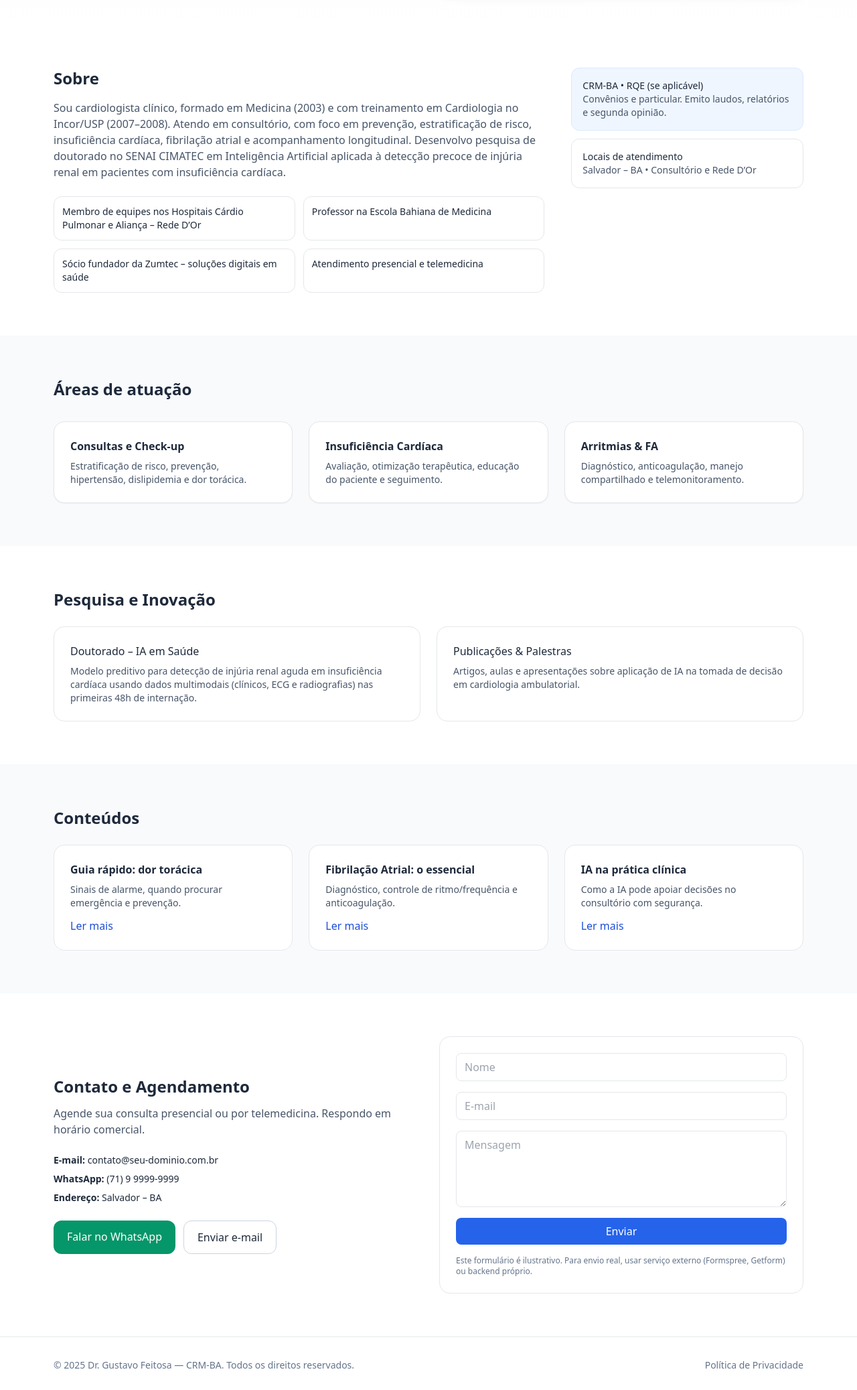
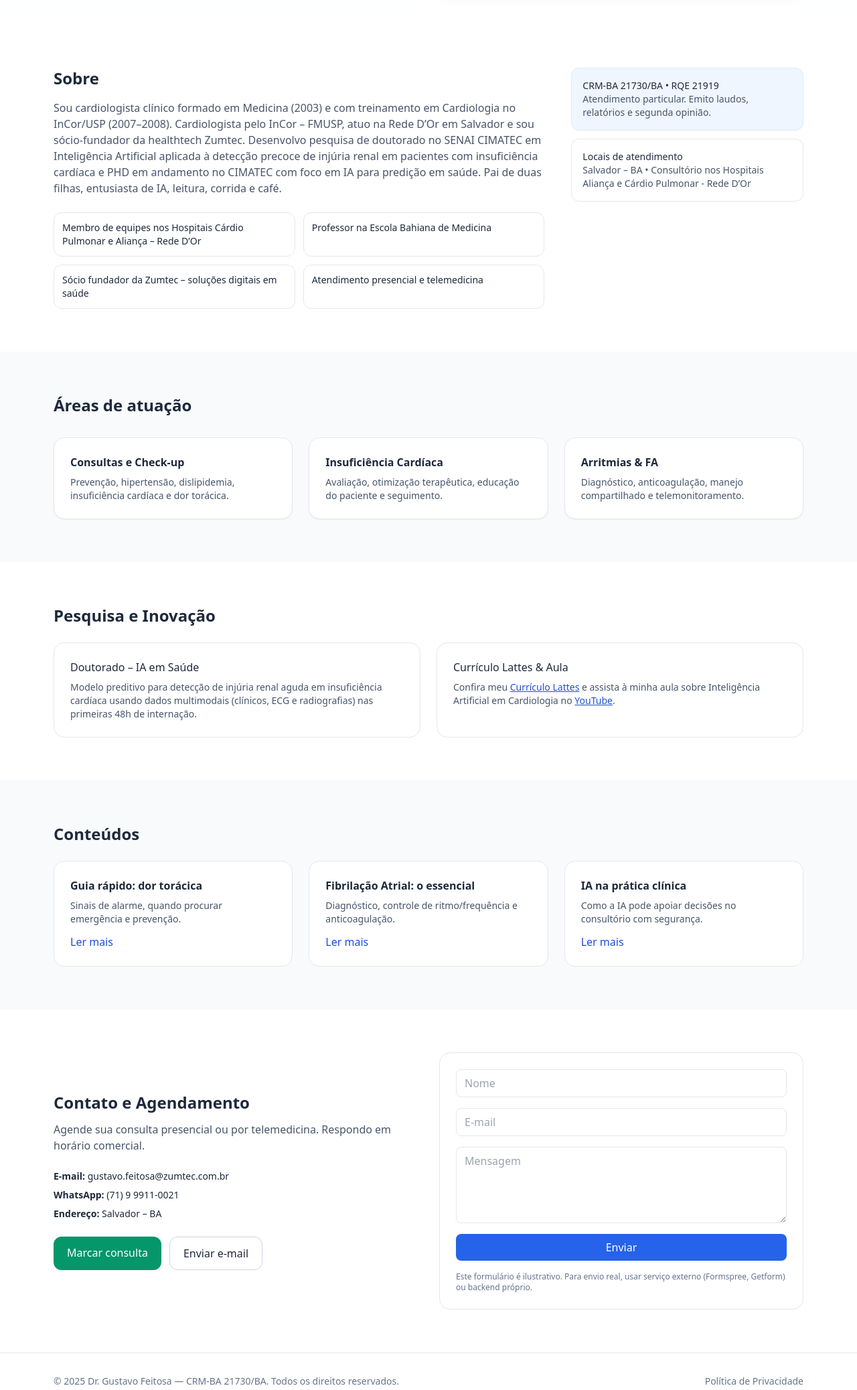
Before and after one commit to GustavoFeitosa/GustavoFeitosa.github.io, a plain HTML site: page index.html in a window 1280 px wide. Shown: the part 561-2636 px from the top of the page at 67% size. Drawn offline with nearby package versions, Linux system fonts and the light colour scheme.

Commit message:
index.html

```diff
--- a/index.html
+++ b/index.html
@@ -10,7 +10,7 @@
   <meta property="og:title" content="Dr. Gustavo Feitosa | Cardiologista" />
   <meta property="og:description" content="Cardiologista clínico em Salvador-BA. Atendimento em consultório, telemedicina e pesquisa em IA em Saúde." />
   <meta property="og:type" content="website" />
-  <meta property="og:image" content="https://via.placeholder.com/1200x630.png?text=Dr.+Gustavo+Feitosa" />
+  <meta property="og:image" content="hero-image.png" />
   <meta property="og:url" content="https://seu-dominio.com.br" />
   <meta name="twitter:card" content="summary_large_image" />
 
@@ -52,7 +52,8 @@
       "https://www.instagram.com/seu-perfil"
     ],
     "openingHours": "Mo-Fr 08:00-18:00",
-    "telephone": "+55-71-99999-9999"
+    "telephone": "+55-71-99991-0021",
+    "email": "gustavo.feitosa@zumtec.com.br"
   }
   </script>
 </head>
@@ -83,12 +84,12 @@
         <h1 class="text-3xl md:text-5xl font-bold leading-tight">Cardiologia clínica com ciência, tecnologia e cuidado humano</h1>
         <p class="mt-4 text-lg text-slate-600">Atendimento em Salvador-BA. Segunda opinião, prevenção, diagnóstico e tratamento personalizado. Integração de evidências e Inteligência Artificial aplicada à prática clínica.</p>
         <div class="mt-6 flex gap-3">
-          <a href="#contato" class="px-5 py-3 rounded-xl bg-primary-600 text-white hover:bg-primary-700">Agendar consulta</a>
+          <a href="https://www.rededorsaoluiz.com.br/paciente/marcar-consulta/especialidade-medico" target="_blank" class="px-5 py-3 rounded-xl bg-primary-600 text-white hover:bg-primary-700">Marcar consulta</a>
           <a href="#pesquisa" class="px-5 py-3 rounded-xl border border-slate-300 hover:border-primary-300">Ver pesquisa</a>
         </div>
       </div>
       <div class="relative">
-        <img src="https://images.unsplash.com/photo-1582719478250-c89cae4dc85b?q=80&w=1200&auto=format&fit=crop" alt="Estetoscópio e tecnologia médica" class="rounded-2xl shadow-xl w-full object-cover aspect-[4/3]"/>
+        <img src="hero-image.png" alt="Ilustração de atendimento humanizado com tecnologia" class="rounded-2xl shadow-xl w-full object-cover aspect-[4/3]"/>
         <div class="absolute -bottom-6 -left-6 bg-white rounded-2xl shadow p-4 w-64">
           <p class="text-sm">+18 anos de experiência • Incor/USP • Pesquisa em IA aplicada à saúde</p>
         </div>
@@ -101,7 +102,7 @@
     <div class="max-w-6xl mx-auto px-4 grid md:grid-cols-3 gap-10 items-start">
       <div class="md:col-span-2">
         <h2 class="text-2xl font-semibold">Sobre</h2>
-        <p class="mt-4 text-slate-600">Sou cardiologista clínico, formado em Medicina (2003) e com treinamento em Cardiologia no Incor/USP (2007–2008). Atendo em consultório, com foco em prevenção, estratificação de risco, insuficiência cardíaca, fibrilação atrial e acompanhamento longitudinal. Desenvolvo pesquisa de doutorado no SENAI CIMATEC em Inteligência Artificial aplicada à detecção precoce de injúria renal em pacientes com insuficiência cardíaca.</p>
+        <p class="mt-4 text-slate-600">Sou cardiologista clínico formado em Medicina (2003) e com treinamento em Cardiologia no InCor/USP (2007–2008). Cardiologista pelo InCor – FMUSP, atuo na Rede D’Or em Salvador e sou sócio‑fundador da healthtech Zumtec. Desenvolvo pesquisa de doutorado no SENAI CIMATEC em Inteligência Artificial aplicada à detecção precoce de injúria renal em pacientes com insuficiência cardíaca e PHD em andamento no CIMATEC com foco em IA para predição em saúde. Pai de duas filhas, entusiasta de IA, leitura, corrida e café.</p>
         <ul class="mt-6 grid sm:grid-cols-2 gap-3 text-sm">
           <li class="p-3 border rounded-xl">Membro de equipes nos Hospitais Cárdio Pulmonar e Aliança – Rede D’Or</li>
           <li class="p-3 border rounded-xl">Professor na Escola Bahiana de Medicina</li>
@@ -111,12 +112,12 @@
       </div>
       <aside class="space-y-3">
         <div class="p-4 rounded-xl bg-primary-50 border border-primary-100">
-          <p class="text-sm">CRM-BA • RQE (se aplicável)</p>
-          <p class="text-sm text-slate-600">Convênios e particular. Emito laudos, relatórios e segunda opinião.</p>
+          <p class="text-sm">CRM-BA 21730/BA • RQE 21919</p>
+          <p class="text-sm text-slate-600">Atendimento particular. Emito laudos, relatórios e segunda opinião.</p>
         </div>
         <div class="p-4 rounded-xl border">
           <p class="text-sm font-medium">Locais de atendimento</p>
-          <p class="text-sm text-slate-600">Salvador – BA • Consultório e Rede D’Or</p>
+          <p class="text-sm text-slate-600">Salvador – BA • Consultório nos Hospitais Aliança e Cárdio Pulmonar - Rede D’Or</p>
         </div>
       </aside>
     </div>
@@ -129,7 +130,7 @@
       <div class="mt-8 grid md:grid-cols-3 gap-6">
         <div class="p-6 bg-white rounded-2xl border shadow-sm">
           <h3 class="font-semibold">Consultas e Check-up</h3>
-          <p class="mt-2 text-sm text-slate-600">Estratificação de risco, prevenção, hipertensão, dislipidemia e dor torácica.</p>
+          <p class="mt-2 text-sm text-slate-600">Prevenção, hipertensão, dislipidemia, insuficiência cardíaca e dor torácica.</p>
         </div>
         <div class="p-6 bg-white rounded-2xl border shadow-sm">
           <h3 class="font-semibold">Insuficiência Cardíaca</h3>
@@ -153,8 +154,8 @@
           <p class="mt-2 text-sm text-slate-600">Modelo preditivo para detecção de injúria renal aguda em insuficiência cardíaca usando dados multimodais (clínicos, ECG e radiografias) nas primeiras 48h de internação.</p>
         </div>
         <div class="p-6 border rounded-2xl">
-          <h3 class="font-medium">Publicações & Palestras</h3>
-          <p class="mt-2 text-sm text-slate-600">Artigos, aulas e apresentações sobre aplicação de IA na tomada de decisão em cardiologia ambulatorial.</p>
+          <h3 class="font-medium">Currículo Lattes & Aula</h3>
+          <p class="mt-2 text-sm text-slate-600">Confira meu <a href="http://lattes.cnpq.br/3900976482026031" class="underline text-primary-700 hover:text-primary-800" target="_blank">Currículo Lattes</a> e assista à minha aula sobre Inteligência Artificial em Cardiologia no <a href="https://www.youtube.com/watch?v=JDyeGbbvpwI&t=3065s" class="underline text-primary-700 hover:text-primary-800" target="_blank">YouTube</a>.</p>
         </div>
       </div>
     </div>
@@ -192,13 +193,13 @@
           <h2 class="text-2xl font-semibold">Contato e Agendamento</h2>
           <p class="mt-3 text-slate-600">Agende sua consulta presencial ou por telemedicina. Respondo em horário comercial.</p>
           <ul class="mt-6 space-y-2 text-sm">
-            <li><strong>E-mail:</strong> contato@seu-dominio.com.br</li>
-            <li><strong>WhatsApp:</strong> (71) 9 9999-9999</li>
+            <li><strong>E-mail:</strong> gustavo.feitosa@zumtec.com.br</li>
+            <li><strong>WhatsApp:</strong> (71) 9 9911-0021</li>
             <li><strong>Endereço:</strong> Salvador – BA</li>
           </ul>
           <div class="mt-6 flex gap-3">
-            <a target="_blank" rel="noopener" href="https://wa.me/5571999999999" class="px-5 py-3 rounded-xl bg-emerald-600 text-white hover:bg-emerald-700">Falar no WhatsApp</a>
-            <a href="mailto:contato@seu-dominio.com.br" class="px-5 py-3 rounded-xl border border-slate-300 hover:border-primary-300">Enviar e-mail</a>
+            <a target="_blank" rel="noopener" href="https://www.rededorsaoluiz.com.br/paciente/marcar-consulta/especialidade-medico" class="px-5 py-3 rounded-xl bg-emerald-600 text-white hover:bg-emerald-700">Marcar consulta</a>
+            <a href="mailto:gustavo.feitosa@zumtec.com.br" class="px-5 py-3 rounded-xl border border-slate-300 hover:border-primary-300">Enviar e-mail</a>
           </div>
         </div>
         <div class="p-6 border rounded-2xl">
@@ -216,7 +217,7 @@
 
   <footer class="py-8 border-t">
     <div class="max-w-6xl mx-auto px-4 text-sm text-slate-500 flex flex-col md:flex-row items-center justify-between gap-3">
-      <p>© <span id="year"></span> Dr. Gustavo Feitosa — CRM-BA. Todos os direitos reservados.</p>
+      <p>© <span id="year"></span> Dr. Gustavo Feitosa — CRM-BA 21730/BA. Todos os direitos reservados.</p>
       <p><a class="hover:underline" href="#">Política de Privacidade</a></p>
     </div>
   </footer>
```
